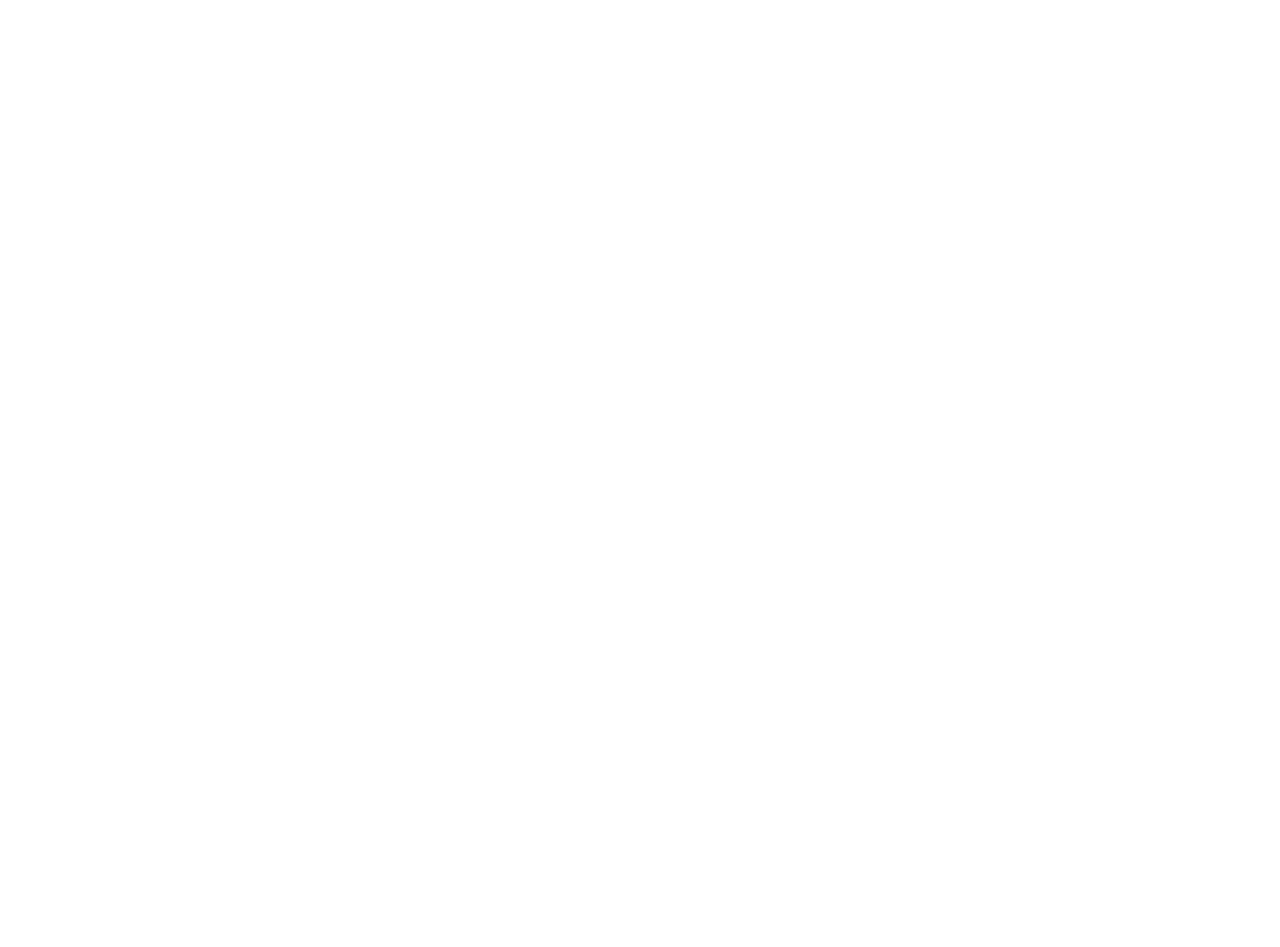
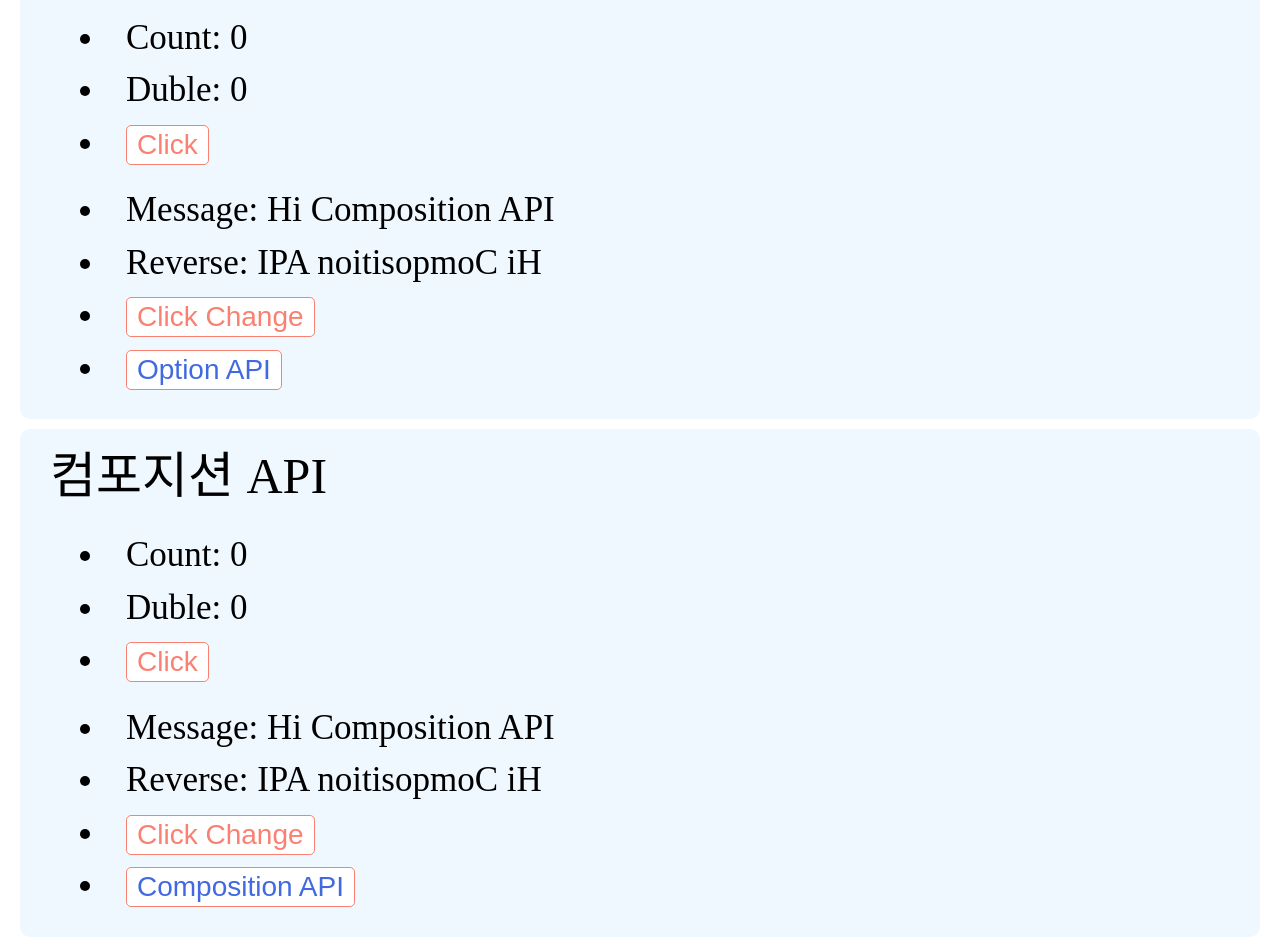
Before and after one commit to naseulgee/vue-basic-template, a Vue app: page / in a window 1280 px wide. Shown: the part 8700-9647 px from the top of the page. Before the commit the page ends 8612 px from the top, so only its background shows below. Built offline with nearby package versions, Linux system fonts and the light colour scheme.

Commit message:
컴포지션 API와 기존 옵션 API

```diff
--- a/src/App.vue
+++ b/src/App.vue
@@ -20,6 +20,21 @@
     <ProvideEx />
 
     <Refs />
+
+    <OptionAPI
+        class="btn"
+        style="font-size: 1.5em; font-weight: bold;"
+        color="royalblue"
+        @hello="console.log('Hello OptionAPI')">
+        Option API
+    </OptionAPI>
+    <CompositionAPI
+        class="btn"
+        style="font-size: 1.5em; font-weight: bold;"
+        color="royalblue"
+        @hello="console.log('Hello CompositionAPI')">
+        Composition API
+    </CompositionAPI>
 </template>
 
 <script>
@@ -34,6 +49,8 @@
 import ComponentEx from '~/components/ComponentEx';
 import ProvideEx from '~/components/ProvideEx';
 import Refs from '~/components/Refs';
+import CompositionAPI from '~/components/CompositionAPI';
+import OptionAPI from '~/components/OptionAPI';
 
 export default {
     //현재 컴포넌트에서 사용할 컴포넌트 명시
@@ -50,6 +67,8 @@
         ComponentEx,
         ProvideEx,
         Refs,
+        CompositionAPI,
+        OptionAPI,
     },
     // 속성 자동 맵핑을 원하지 않을 경우 false 로 설정. 기본값 true
     inheritAttrs: true,
@@ -81,6 +100,13 @@
     // 데이터가 변경될 때 동작할 메서드 명시
     watch: {
     },
+
+    // 컴포지션 API 선언부
+    setup(){
+        return { // 사용할 데이터와 메소드 명시
+        }
+    },
+    /* ================ 컴포넌트 생명주기 ================ */
     beforeCreate() { // 컴포넌트 생성 및 초기화 후
     },
     created() {     // 데이터 생성 후
--- /dev/null
+++ b/src/components/CompositionAPI.vue
@@ -0,0 +1,131 @@
+<template>
+    <!-- NOTE: 컴포지션 API
+        [참고] https://v3-docs.vuejs-korea.org/api/composition-api-setup.html
+        [이미지 참고] https://v3-docs.vuejs-korea.org/assets/composition-api-after.e3f2c350.png
+        [★비교] OptionAPI.vue
+        보기 좋게 ★관련있는 데이터와 로직끼리 모아두는 법
+        - setup(props, context) { ... } : 컴포지션 API 선언부. 라이프사이클의 ★beforeCreate 직전에 실행된다.
+            - 매개변수로 props 와 context를 갖는다.
+                - 옵션 API에서 접근 시 사용했던 this를 대체한다.
+                - props 관련
+                    - props.변수명                    : 일반적인 접근법. 반응성이 유지된다.
+                    - { 변수명1, ... } = toRefs(props): 객체 분해 할당. 반응성이 유지된다.
+                    - 변수명 = toRef(props, '변수명')  : 하나의 props 속성만 꺼내는 법. 반응성이 유지된다.
+                - context 관련
+                    - context.attrs : 비 반응형 객체. $attrs
+                    - context.slots : 비 반응형 객체. $slots
+                    - context.emit  : 함수. $emit
+                    - context.expose: 함수. 로컬 속성 노출
+            - ref(값)  : 컴포지션 API내에 데이터 선언 시 ★반응성을 갖기 위해 값을 감쌀 때 사용한다.
+            - 값.value : ref를 사용한 변수에 객체 데이터가 할당되기 때문에 script 내 꺼내쓸 때 사용한다.
+                - 템플릿 태그 내에서는 값을 그대로 사용하면 된다.
+            - 그 외 option API(일반) 에서 사용하는 상태들을 import 로 가져와서 사용할 수 있다.
+                - 단, LifeCycle의 경우 앞에 on을 붙여 카멜케이스로 가져와야 한다.
+                    -★beforeCreate 와 created는 별도 선언하지 않고 setup 함수 내 어디서든 작성하면 된다.
+    -->
+    <section>
+        <h1>컴포지션 API</h1>
+        <ul>
+            <li>
+                Count: {{ count }}
+            </li>
+            <li>
+                Duble: {{ doubleCount }}
+            </li>
+            <li>
+                <button
+                    class="btn"
+                    @click="increase">
+                    Click
+                </button>
+            </li>
+        </ul>
+        <ul>
+            <li>
+                Message: {{ message }}
+            </li>
+            <li>
+                Reverse: {{ reverseMessage }}
+            </li>
+            <li>
+                <button
+                    class="btn"
+                    @click="changeMessage">
+                    Click Change
+                </button>
+            </li>
+            <li>
+                <button
+                    :class="$attrs.class"
+                    :style="{ color: color }"
+                    @click="hello">
+                    <slot></slot>
+                </button>
+            </li>
+        </ul>
+    </section>
+</template>
+
+<script>
+import { ref, computed, watch, onMounted } from 'vue'
+
+export default {
+    inheritAttrs: false,
+    props: {
+        color: {
+            type: String,
+            default: "#000"
+        }
+    },
+    setup(props, context){
+        // let count = 0
+        //data
+        const count       = ref(0) // 반응성을 갖기 위해 ref 사용 -> 객체데이터가 할당된다.
+        //computed
+        const doubleCount = computed(() => {
+            return count.value * 2
+        })
+        //methods
+        function increase() {
+            // count++
+            count.value++ // ref 를 사용하였기 때문에 객체데이터의 값을 꺼내어 가공한다.
+        }
+        // watch(변수명, 콜백함수(newValue, oldValue))
+        watch(count, (newValue, oldValue) => {
+            console.log(`[컴포지션API] watch:: change count newValue: ${newValue}, oldValue: ${oldValue}`)
+        })
+
+        const message        = ref("Hi Composition API")
+        const reverseMessage = computed(() => {
+            return message.value.split("").reverse().join("")
+        })
+        function changeMessage() {
+            message.value = "Good"
+        }
+        watch(message, (newValue, oldValue) => {
+            console.log(`[컴포지션API] watch:: change message newValue: ${newValue}, oldValue: ${oldValue}`)
+        })
+
+        function hello() {
+            context.emit("hello")
+        }
+
+        // 라이프사이클
+        console.log("[컴포지션API] created == setup:: ", count.value, message.value)
+        onMounted(() => {
+            console.log("[컴포지션API] onMounted:: ", count.value, message.value)
+            console.log("[옵션API] mounted:: ", props.color, context.attrs)
+        })
+
+        return { // 사용한 변수명과 함수명을 모두 명시한다.
+            count,
+            doubleCount,
+            increase,
+            message,
+            reverseMessage,
+            changeMessage,
+            hello,
+        }
+    }
+}
+</script>
--- a/src/components/LifeCycleHook.vue
+++ b/src/components/LifeCycleHook.vue
@@ -30,6 +30,7 @@
      * [실행 순서]
      *  createApp().mount() : 컴포넌트 생성 및 컴포넌트를 HTML 구조에 연결 요청
      *  변수, 라이프사이클 등 초기화
+     *  setup()             : 컴포지션 API 실행
      *  beforeCreate()
      *  선언한 데이터, 반응성 등이 만들어짐★
      *★created()           : -> 선언한 데이터 접근 가능
--- /dev/null
+++ b/src/components/OptionAPI.vue
@@ -0,0 +1,97 @@
+<template>
+    <!-- NOTE: 템플릿 부분은 동일하다 -->
+    <section>
+        <h1>옵션 API(일반적)</h1>
+        <ul>
+            <li>
+                Count: {{ count }}
+            </li>
+            <li>
+                Duble: {{ doubleCount }}
+            </li>
+            <li>
+                <button
+                    class="btn"
+                    @click="increase">
+                    Click
+                </button>
+            </li>
+        </ul>
+        <ul>
+            <li>
+                Message: {{ message }}
+            </li>
+            <li>
+                Reverse: {{ reverseMessage }}
+            </li>
+            <li>
+                <button
+                    class="btn"
+                    @click="changeMessage">
+                    Click Change
+                </button>
+            </li>
+            <li>
+                <button
+                    :class="$attrs.class"
+                    :style="{ color: color }"
+                    @click="hello">
+                    <slot></slot>
+                </button>
+            </li>
+        </ul>
+    </section>
+</template>
+
+<script>
+export default {
+    inheritAttrs: false,
+    props: {
+        color: {
+            type: String,
+            default: "#000"
+        }
+    },
+    emits: ["hello"],
+    data(){
+        return {
+            count: 0,
+            message: "Hi Composition API",
+        }
+    },
+    computed: {
+        doubleCount() {
+            return this.count * 2
+        },
+        reverseMessage() {
+            return this.message.split("").reverse().join("")
+        },
+    },
+    methods: {
+        increase() {
+            this.count++
+        },
+        changeMessage() {
+            this.message = "Good"
+        },
+        hello() {
+            this.$emit("hello")
+        }
+    },
+    watch: {
+        count(newValue) {
+            console.log("[옵션API] watch:: change count: ", newValue)
+        },
+        message(newValue) {
+            console.log("[옵션API] watch:: change message: ", newValue)
+        }
+    },
+    created() {
+        console.log("[옵션API] created:: ", this.count, this.message)
+    },
+    mounted() {
+        console.log("[옵션API] mounted:: ", this.count, this.message)
+        console.log("[옵션API] mounted:: ", this.color, this.$attrs)
+    },
+}
+</script>
```
